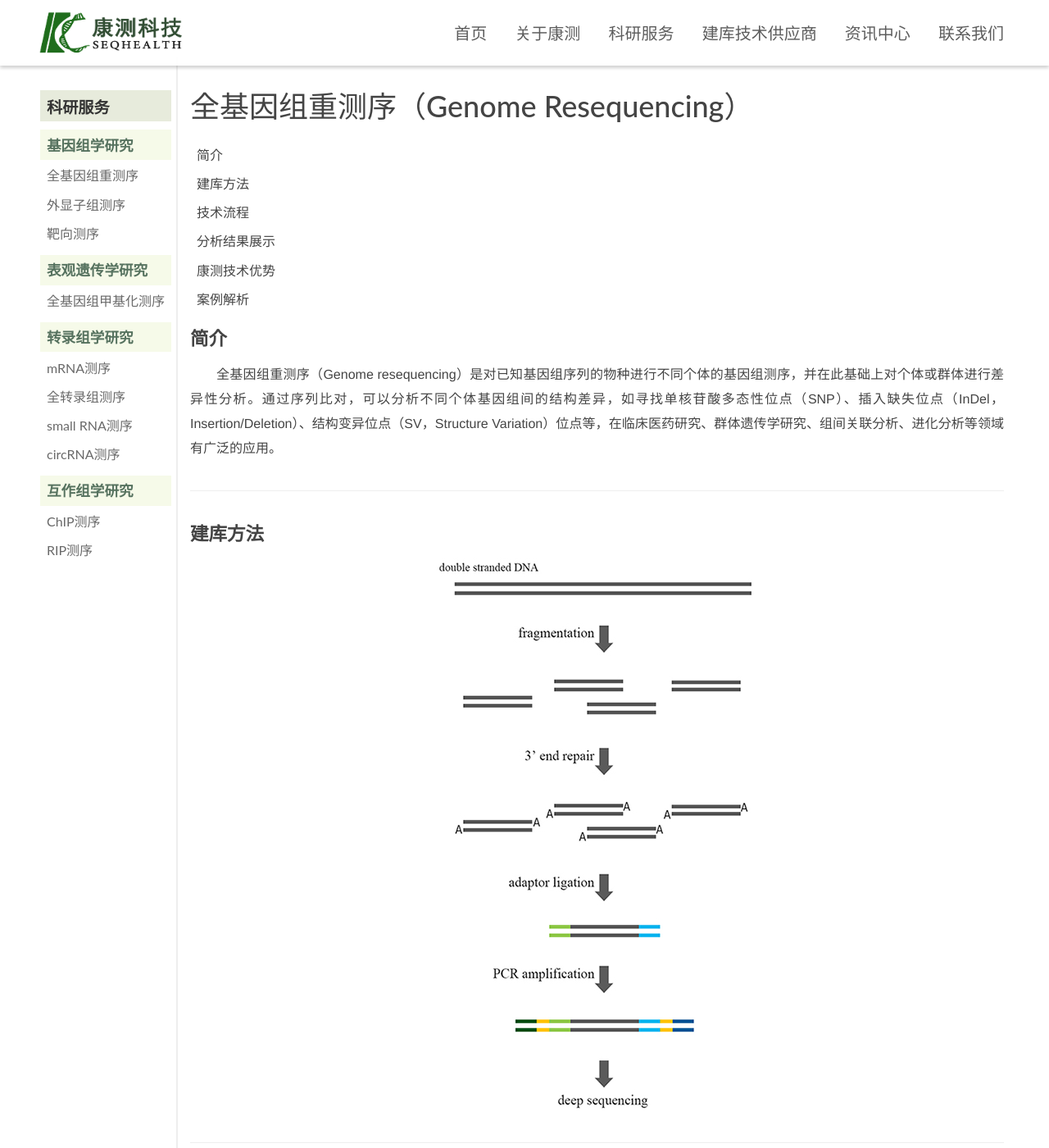
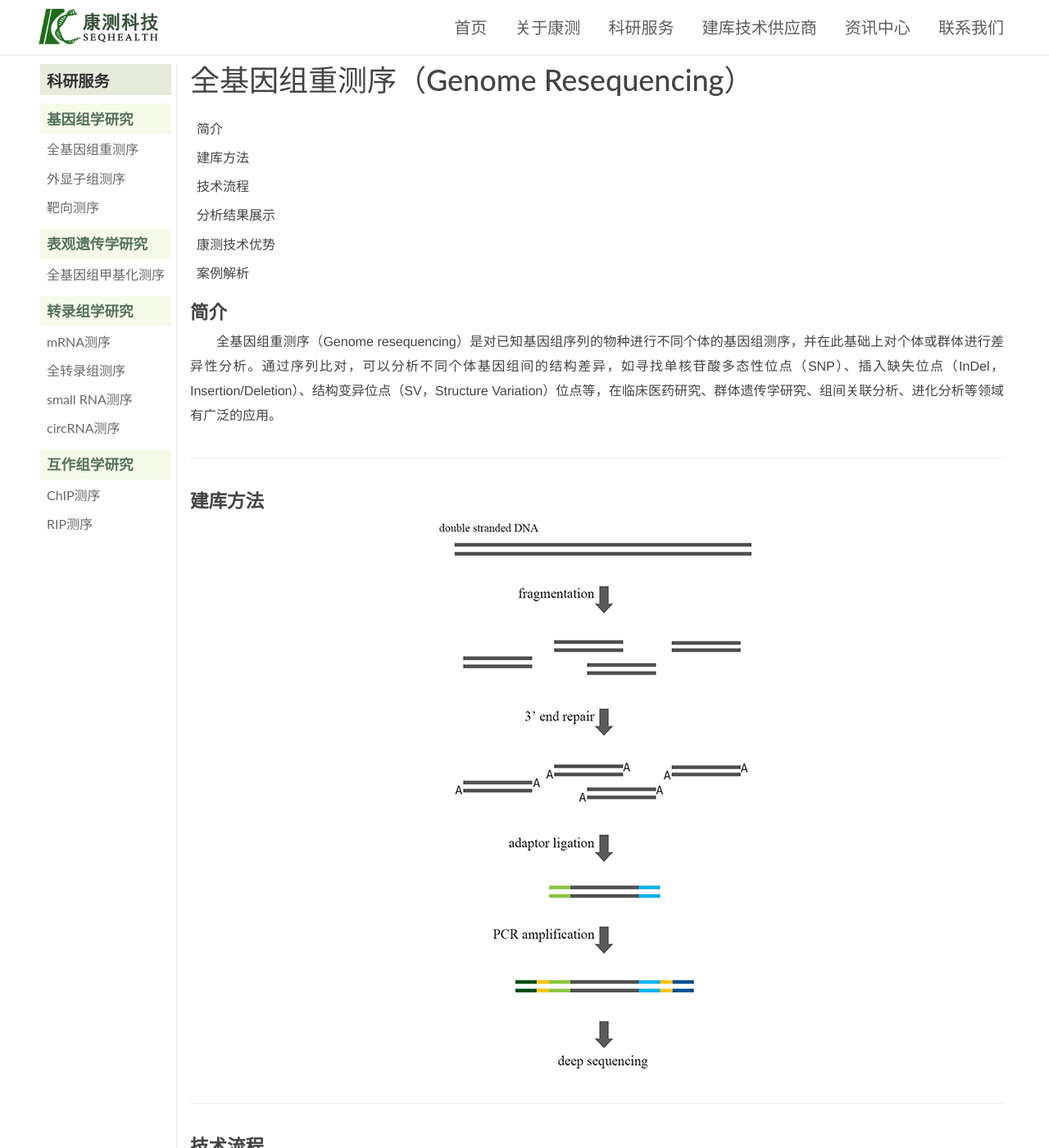
Before and after one commit to liny00/liny00.github.io, a Jekyll site: the page built from science/resequencing.md, in a window 1280 px wide and 1400 px high. Shown: the whole window at 82% size. Built offline with Jekyll 4.4.1, drawn with Linux system fonts in a browser that asks for light colours; nearby versions of some CDN libraries; some of the changed text lies outside the part shown.

```diff
--- a/_includes/header.html
+++ b/_includes/header.html
@@ -1,7 +1,7 @@
 {% assign d = site.data %}
 <header id="header" class="navbar-fixed-top">
     <div id="header-inner" class="wrapper">
-            <a href="/"><img src="/image/LOGO-final.png" width="190em" height="60em"></a>
+            <a href="/"><img src="/image/LOGO-final.png" style="width: 10rem; height: 3.3rem;"></a>
         <nav id="main-nav">
         {% for item in d.menu %}
         {% if item.name == "首页" %}
--- a/css/navy-57d1ab57aa.css
+++ b/css/navy-57d1ab57aa.css
@@ -199,8 +199,8 @@ body {
     /*position: relative;*/
     background: white;
     opacity: 0.9;
-    padding: 10px 0;
-    box-shadow: 0 3px 4px rgba(0, 0, 0, 0.2);
+    /*box-shadow: 0 3px 4px rgba(0, 0, 0, 0.2);*/
+    border-bottom: 2px solid #eee
 }
 
 @media print {
@@ -222,6 +222,7 @@ body {
     -webkit-box-align: center;
     -ms-flex-align: center;
     align-items: center;
+    padding: 0.4rem 0;
 }
 
 @media screen and (max-width:768px) {
@@ -566,7 +567,7 @@ body {
 }
 
 .sidebar-title {
-    margin-top: 40px;
+    margin-top: 0.5rem;
     padding: 0.7rem 0 0.5rem 0.5rem;
     font-weight: 700;
     color: black;
@@ -666,7 +667,7 @@ body {
 .article {
     float: left;
     width: 100%;
-    padding: 40px 0;
+    margin: 0.5rem 0;
     border-left: 2px solid #eee;
 }
 
@@ -831,7 +832,8 @@ a.article-title:hover {
 .article-content p,
 .article-content table,
 .article-content ul {
-    padding: 1em 0;
+    /*padding: 1em 0;*/
+    padding-bottom: 1rem;
     /*margin-top: 1em;*/
     line-height: 30px;
     font-size: 16px;
@@ -866,6 +868,7 @@ a.article-title:hover {
     /*margin: 1em 0*/
     margin-top: -4em;
     padding-top: 5em;
+    padding-bottom: 0.5rem;
 }
 
 .article-content a {
--- a/science/resequencing.md
+++ b/science/resequencing.md
@@ -27,27 +27,27 @@ science: true
 ## 分析结果展示
 
 <img src="/image/resequencing/4.png">
-Indels基因及功能注释</p>
+<p style="text-align: center; ">Indels基因及功能注释</p>
 
 <br>
 
 <img src="/image/resequencing/5.png">
-差异基因GO富集分类图</p>
+<p style="text-align: center; ">差异基因GO富集分类图</p>
 
 <br>
 
 <img src="/image/resequencing/6.png">
-样品间GO通路汇总比较</p>
+<p style="text-align: center; ">样品间GO通路汇总比较</p>
 
 <br>
 
 <img src="/image/resequencing/示例信号通路800.jpg">
-示例信号通路</p>
+<p style="text-align: center; ">示例信号通路</p>
 
 <br>
 
 <img src="/image/resequencing/8.png">
-GWAS的Manhattan图</p>
+<p style="text-align: center; ">GWAS的Manhattan图</p>
 
 <br>
 
```
Also changed, not shown: about/about.md (+1 -1 lines).
